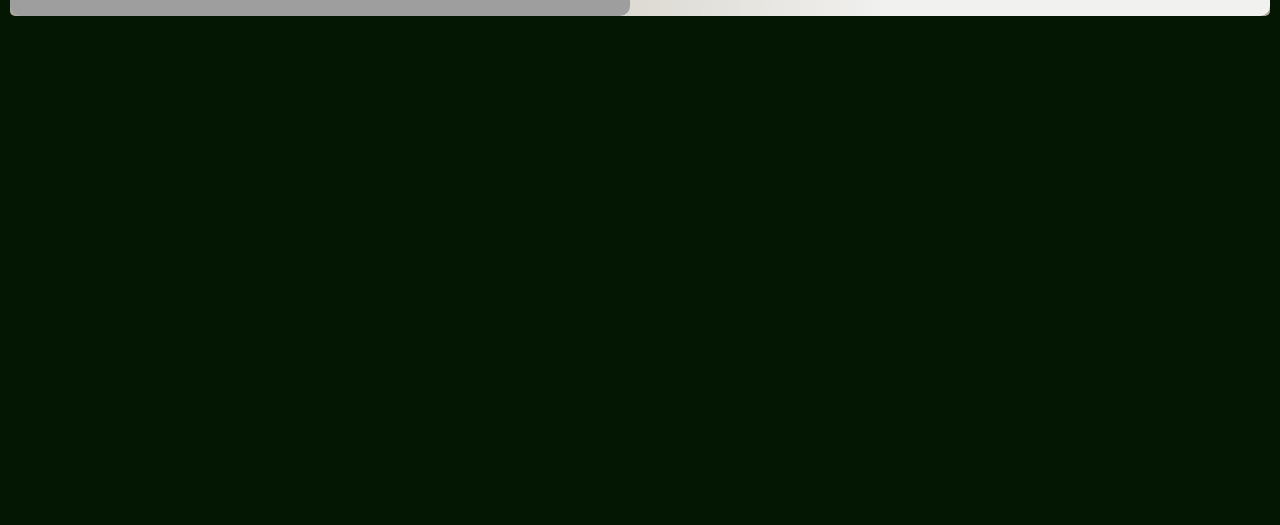
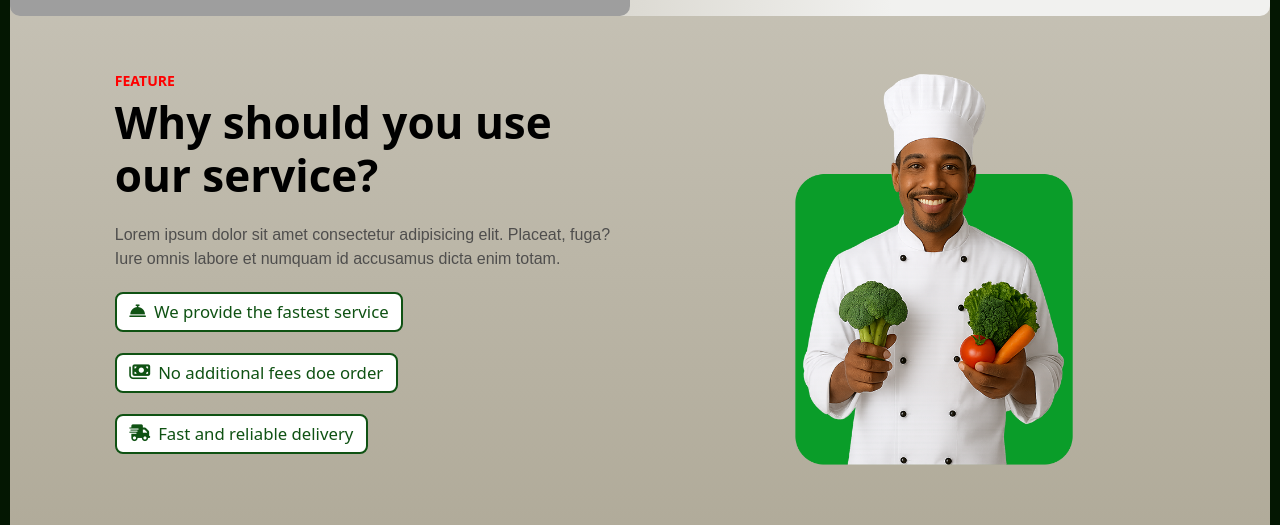
Before and after one commit to Othniel3983/Responsive-Supermarket-website, a plain HTML site: page index.html in a window 1280 px wide. Shown: the part 1519-2044 px from the top of the page. Before the commit the page ends 1545 px from the top, so only its background shows below. Drawn offline with Linux system fonts and the light colour scheme; grey boxes are pictures that could not be loaded.

Commit message:
Built the feature component

```diff
--- a/index.html
+++ b/index.html
@@ -82,6 +82,34 @@
           </ul>
         </div>
       </section>
+      <section class="grid feature-container">
+        <div class="feature-content">
+          <h6>FEATURE</h6>
+          <h2>Why should you use our service?</h2>
+          <p>
+            Lorem ipsum dolor sit amet consectetur adipisicing elit. Placeat,
+            fuga? Iure omnis labore et numquam id accusamus dicta enim totam.
+          </p>
+          <div>
+            <button>
+              <i class="fa-solid fa-bell-concierge"></i>We provide the fastest
+              service
+            </button>
+          </div>
+          <div>
+            <button>
+              <i class="fa-solid fa-money-bills"></i>No additional fees doe
+              order
+            </button>
+          </div>
+          <div>
+            <button>
+              <i class="fa-solid fa-truck-fast"></i>Fast and reliable delivery
+            </button>
+          </div>
+        </div>
+        <img src="/images/chef-image.png" alt="" class="feature-image" />
+      </section>
     </header>
   </body>
 </html>
--- a/style.css
+++ b/style.css
@@ -348,3 +348,75 @@ h3 {
     color: #4f4e4d;
     line-height: 2.5;
 }
+
+/* Feature section buttons with inline icons */
+.feature-container .feature-content button {
+    display: inline-flex;
+    align-items: center;
+    gap: 0.75rem; /* space between icon and text */
+    padding: 0.8rem 1.2rem;
+    border-radius: 8px;
+    border: solid 2px #0f5213;
+    background: #fff;
+    color: #0f5213;
+    font-size: 1.6rem;
+    cursor: pointer;
+    margin-bottom: 2rem;
+    margin-left: 5rem;
+}
+
+.feature-content h6 {
+    color: red;
+    margin-bottom: 0.5rem;
+    padding-left: 5rem;
+}
+
+.feature-content h2 {
+    font-size: clamp(2.5rem, 6vw, 4.2rem);
+    font-weight: 700;
+    margin-bottom: 2rem;
+    margin-top: 0;
+    padding-left: 5rem;
+    line-height: 1.2;
+}
+
+.feature-content p {
+    font-family: Arial, Helvetica, sans-serif;
+    font-size: medium;
+    font-weight: 400;
+    margin-top: 0;
+    margin-bottom: 2rem;
+    color: #4f4e4d;
+    padding-left: 5rem;
+}
+
+/* Feature section: equal grid columns and image fill */
+.feature-container {
+    align-items: stretch; /* make both columns equal height */
+    column-gap: 2rem;
+    padding: 2rem 5rem;
+}
+
+.feature-content {
+    align-self: stretch; /* match image column height */
+}
+
+.feature-image {
+    width: 100%;
+    height: 100%;
+    object-fit: cover; /* fill its grid cell while preserving aspect */
+    display: block;
+    border-radius: 10px;
+    align-self: stretch; /* fill row height */
+    justify-self: stretch; /* fill column width */
+    transition: transform 0.5s ease-in-out;
+}
+
+.feature-image:hover {
+    transform: scale(1.05);
+}
+
+/* Optional: ensure a sensible minimum height so the image has space to fill */
+.feature-container {
+    min-height: 360px;
+}
```
Also changed, not shown: images/chef-image.png (added).
